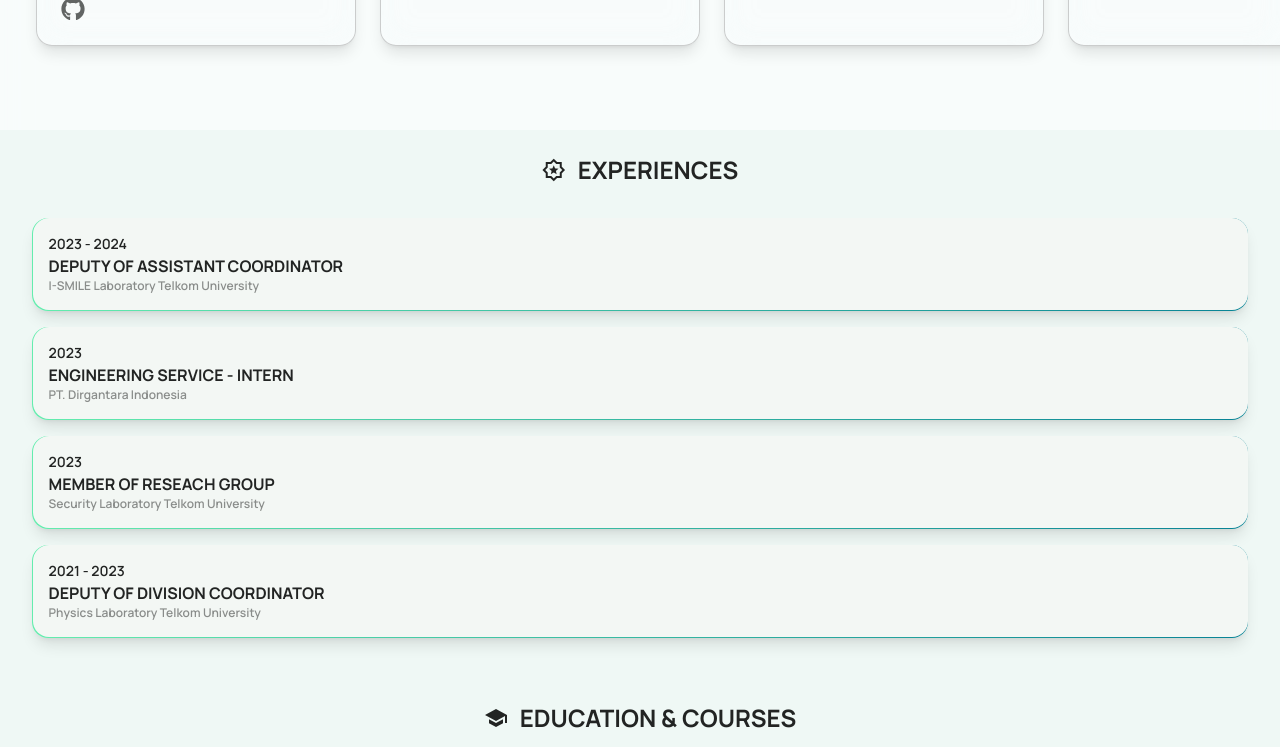
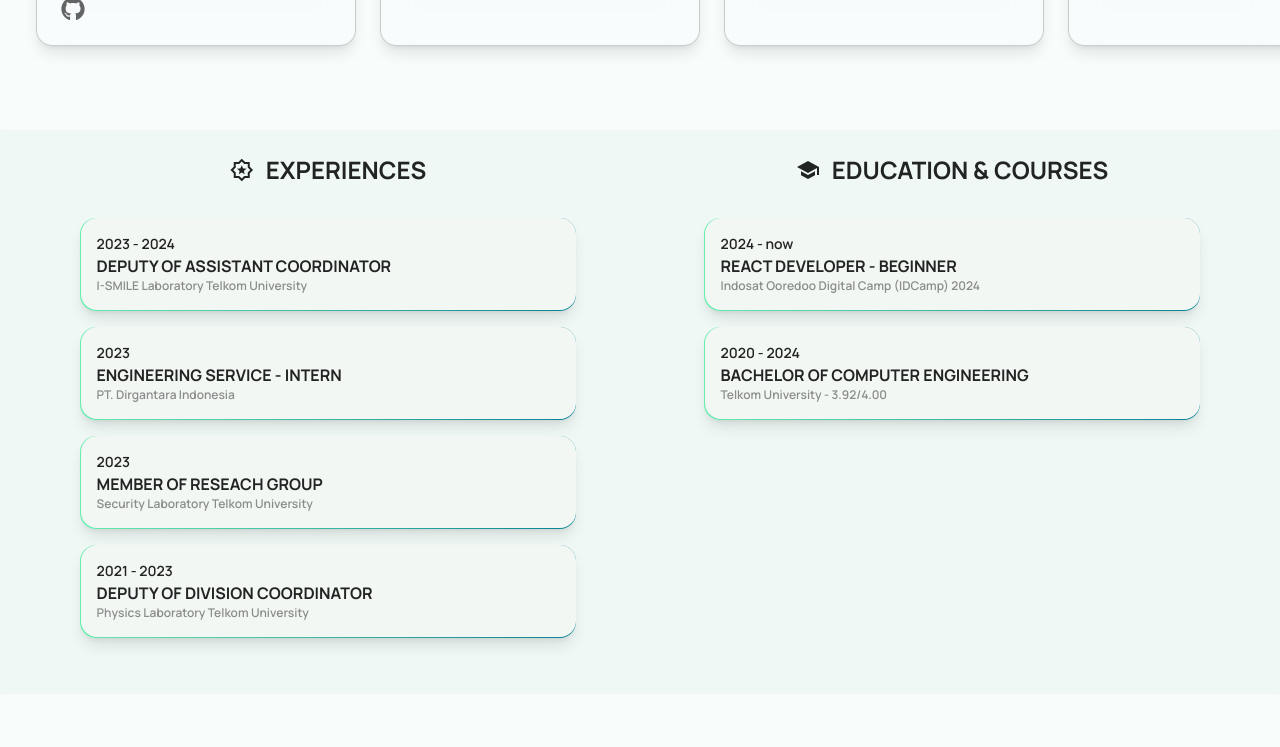
Before and after one commit to galihkarya/josfroux, a Next.js app: page / in a window 1280 px wide. Shown: the part 1720-2467 px from the top of the page. Built offline with nearby package versions, Linux system fonts and the light colour scheme.

Commit message:
experience and education section is now responsive

```diff
--- a/src/app/page.tsx
+++ b/src/app/page.tsx
@@ -164,14 +164,14 @@ const Hero = () => {
           </div>
         </div>
 
-          <div className="my-character flex flex-row gap-2 items-center text-[#858585]">
+          <div className="my-character hidden lg:flex flex-row gap-2 items-center text-[#858585]">
             <p>adaptable</p>
             <GoDotFill size={8} />
             <p>curious</p>
             <GoDotFill size={8} />
             <p>logical</p>
           </div>
-          <div className="social-media-container flex flex-row gap-3 items-center">
+          <div className="social-media-container hidden lg:flex flex-row gap-3 items-center">
             <Link
               href="https://www.linkedin.com/in/galihkarya"
               target="_blank"
@@ -429,9 +429,9 @@ const ExperiencenEducation = () => {
   return (
     <div
       id="experience"
-      className="experienceneducation-container bg-bgspecial flex flex-col gap-8 py-6"
+      className="experienceneducation-container bg-bgspecial flex flex-col gap-8 py-6 lg:flex-row lg:gap-16 lg:px-12"
     >
-      <div className="experiences-container">
+      <div className="experiences-container flex flex-col lg:w-1/2">
         <div className="subtitle-container flex flex-row gap-3 items-center justify-center">
           <span className="material-symbols-outlined text-subtitlel">
             award_star
@@ -446,7 +446,7 @@ const ExperiencenEducation = () => {
           ))}
         </div>
       </div>
-      <div className="education-container">
+      <div className="education-containe flex flex-col lg:w-1/2">
         <div className="subtitle-container flex flex-row gap-3 items-center justify-center">
           <MdSchool className="text-subtitlel" size={24} />
           <h1 className="bg-gradient-to-r from-subtitlel to-subtitler bg-clip-text text-transparent font-bold text-2xl text-center">
```
